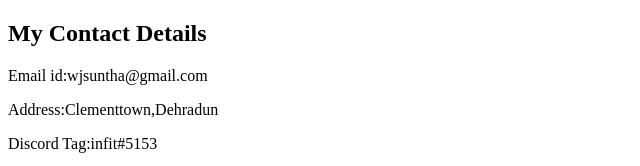
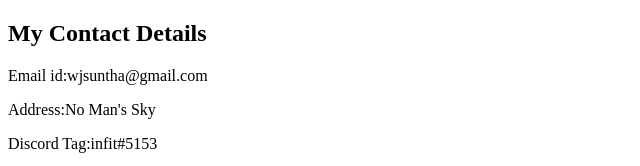
Before and after one commit to infit007/demo-cv, a plain HTML site: page contactme.html in a window 1280 px wide. Shown: the top 166 px of the page, 0-640 px from the left. Drawn offline with Linux system fonts and the light colour scheme.

Commit message:
Update contactme.html

```diff
--- a/contactme.html
+++ b/contactme.html
@@ -9,7 +9,7 @@
       <h2>My Contact Details</h2>
         </strong>
         <p>Email id:wjsuntha@gmail.com </p>
-        <p> Address:Clementtown,Dehradun </p>
+        <p> Address:No Man's Sky</p>
         <p> Discord Tag:infit#5153  </p>
     <form action="mailto:sparkedwark@gamil.com" method="post" enctype="text/plain">
     <label>Your Name:</label>
```
